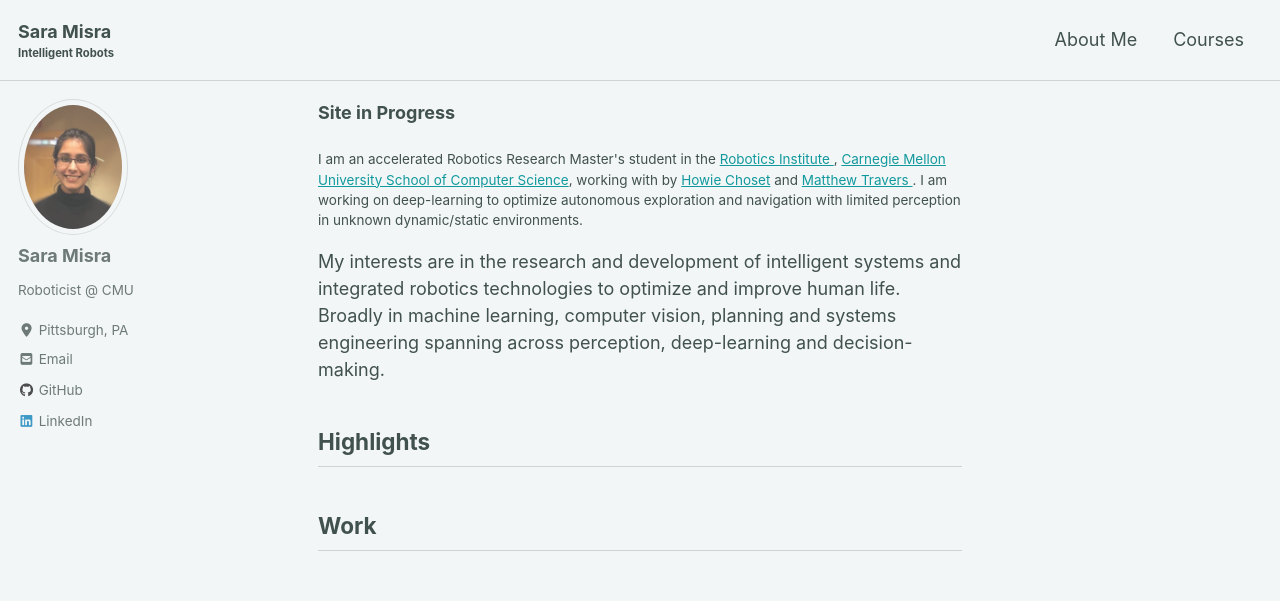
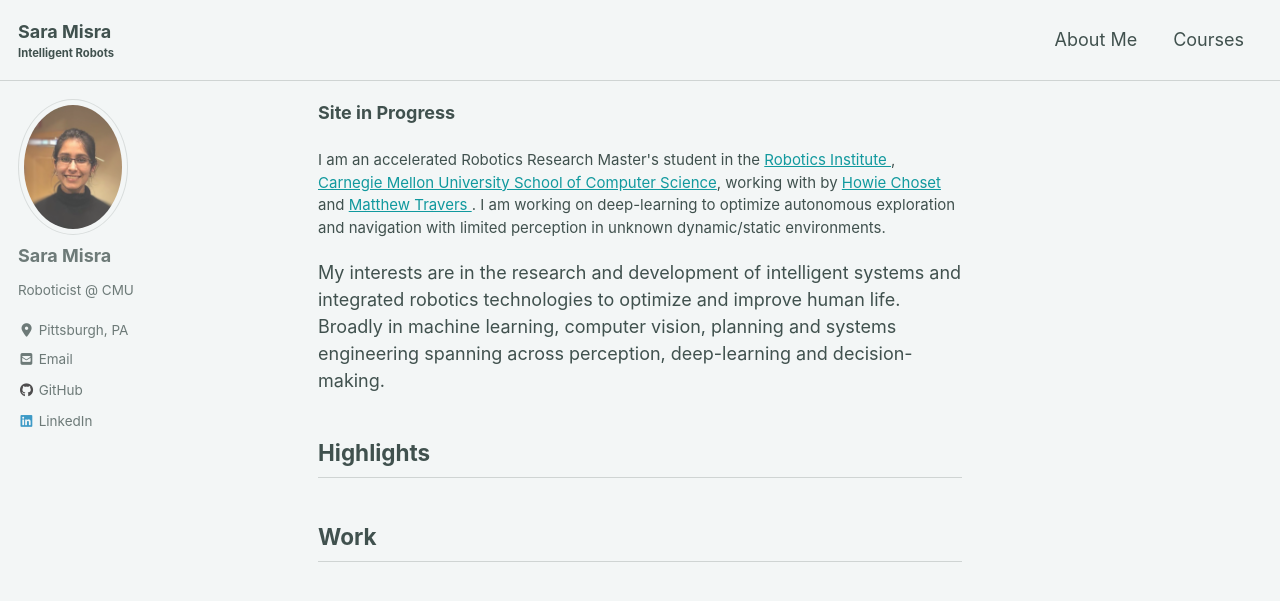
Before and after one commit to saram1sra/saram1sra.github.io, a Jekyll site: the page built from index.html, in a window 1280 px wide and 900 px high. Shown: the top 601 px of the window. Built offline with Jekyll 4.4.1, drawn with Linux system fonts in a browser that asks for light colours; cached includes are drawn as plain includes; nearby versions of some CDN libraries; the list of posts is cut into pages by our own code.

Commit message:
experimenting with fonts

```diff
--- a/index.html
+++ b/index.html
@@ -5,7 +5,7 @@ author_profile: true
 
 <p><b>Site in Progress</b></p>
 
-<p style="font-size:13.5px">
+<p style="font-size:15px">
 
 I am an accelerated Robotics Research Master's student in the <a href='https://www.ri.cmu.edu/'>Robotics Institute </a>,
 <a href='https://www.cs.cmu.edu/'>Carnegie Mellon University School of Computer Science</a>,
```
